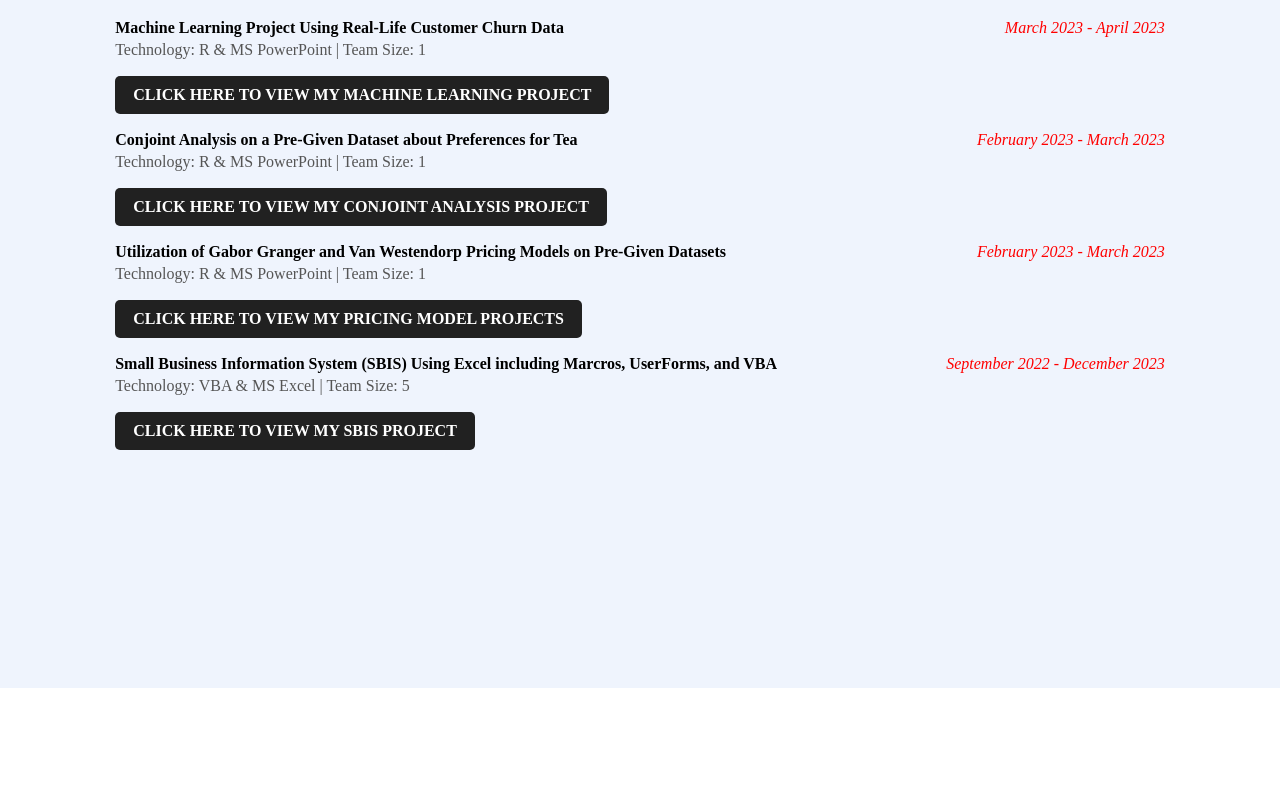
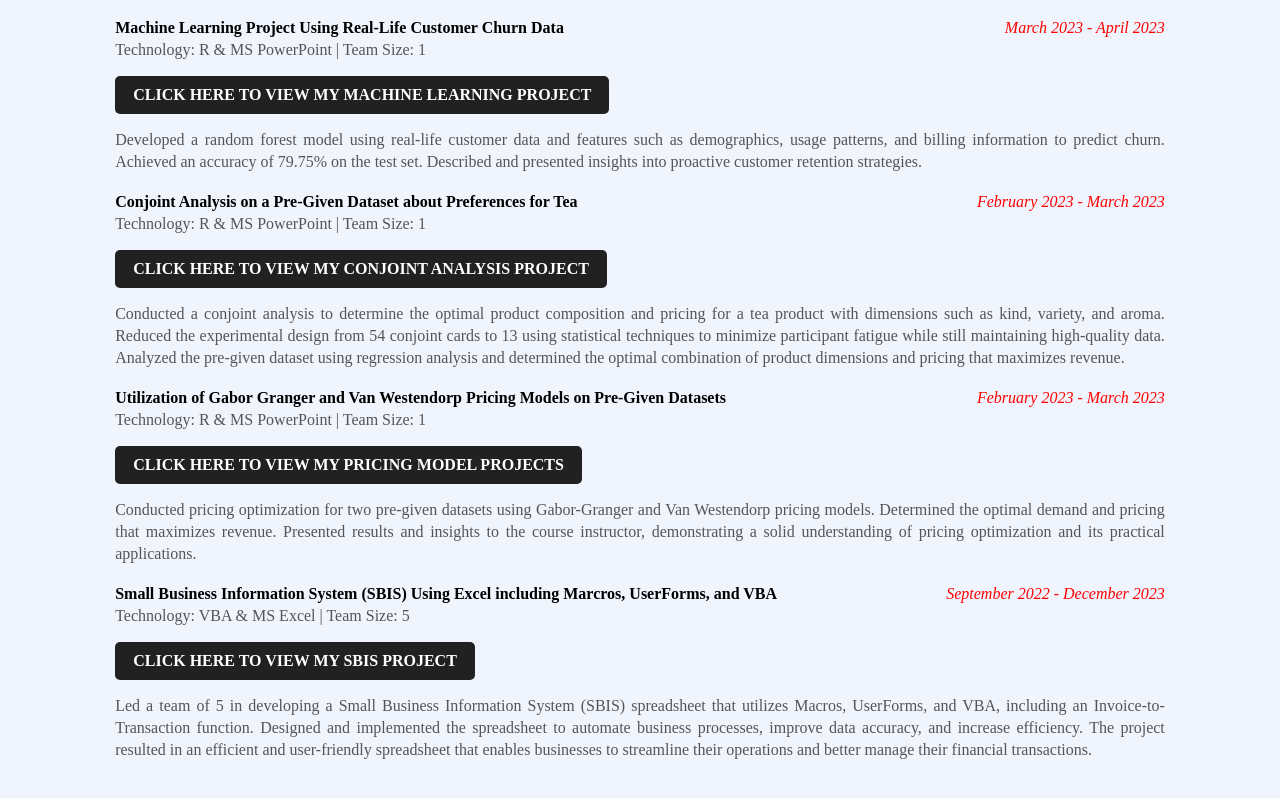
Before and after one commit to Nicholas1209/Nicholas1209.github.io, a plain HTML site: page portfolio.html in a window 1280 px wide. Shown: the part 352-1150 px from the top of the page. Before the commit the page ends 1040 px from the top, so only its background shows below. Drawn offline with Linux system fonts and the light colour scheme.

Commit message:
Changes to Resume and Portfolio

```diff
--- a/portfolio.html
+++ b/portfolio.html
@@ -7,7 +7,7 @@
 </head>
 
 <body>
-	<div class="hero2">
+	<div class="hero3">
 		<nav>
 		<a href="index.html">
 		<img src="img/logo.png" class="logo" alt="logo">
@@ -29,11 +29,19 @@
 			</p>
 			<a href="https://github.com/Nicholas1209/Machine_Learning.git">CLICK HERE TO VIEW MY MACHINE LEARNING PROJECT</a>
 			<p>
+			Developed a random forest model using real-life customer data and features such as demographics, usage patterns, and billing information to predict churn. Achieved an accuracy of 79.75% on the test set. Described and presented insights into proactive customer retention strategies.
+			</p>
+			<br>
+			<p>
 				<span class="black"><b>Conjoint Analysis on a Pre-Given Dataset about Preferences for Tea</b></span> <span class="date">February 2023 - March 2023</span>
 				<br>
 				Technology: R & MS PowerPoint | Team Size: 1
 			</p>
 			<a href="https://github.com/Nicholas1209/Conjoint_Analysis.git">CLICK HERE TO VIEW MY CONJOINT ANALYSIS PROJECT</a>
+			<p>
+			Conducted a conjoint analysis to determine the optimal product composition and pricing for a tea product with dimensions such as kind, variety, and aroma. Reduced the experimental design from 54 conjoint cards to 13 using statistical techniques to minimize participant fatigue while still maintaining high-quality data. Analyzed the pre-given dataset using regression analysis and determined the optimal combination of product dimensions and pricing that maximizes revenue.
+			</p>
+			<br>
 			<p>
 				<span class="black"><b>Utilization of Gabor Granger and Van Westendorp Pricing Models on Pre-Given Datasets</b></span> <span class="date">February 2023 - March 2023</span>
 				<br>
@@ -41,11 +49,18 @@
 			</p>
 			<a href="https://github.com/Nicholas1209/Pricing_Models.git">CLICK HERE TO VIEW MY PRICING MODEL PROJECTS</a>
 			<p>
+			Conducted pricing optimization for two pre-given datasets using Gabor-Granger and Van Westendorp pricing models. Determined the optimal demand and pricing that maximizes revenue. Presented results and insights to the course instructor, demonstrating a solid understanding of pricing optimization and its practical applications.
+			</p>
+			<br>
+			<p>
 				<span class="black"><b>Small Business Information System (SBIS) Using Excel including Marcros, UserForms, and VBA</b></span> <span class="date">September 2022 - December 2023</span>
 				<br>
 				Technology: VBA & MS Excel | Team Size: 5
 			</p>
 			<a href="https://github.com/Nicholas1209/SBIS.git">CLICK HERE TO VIEW MY SBIS PROJECT</a>
+			<p>
+			Led a team of 5 in developing a Small Business Information System (SBIS) spreadsheet that utilizes Macros, UserForms, and VBA, including an Invoice-to-Transaction function. Designed and implemented the spreadsheet to automate business processes, improve data accuracy, and increase efficiency. The project resulted in an efficient and user-friendly spreadsheet that enables businesses to streamline their operations and better manage their financial transactions.
+			</p>
 		</div>
 	</div>
 </body>
--- a/styles.css
+++ b/styles.css
@@ -18,6 +18,13 @@
 	position: absolute;
 	width: 100vw;
 	height: 130vh;
+	background: #eff4fd;
+}
+
+.hero3{
+	position: absolute;
+	width: 100vw;
+	height: 200vh;
 	background: #eff4fd;
 }
 
```
Also changed, not shown: 1 other file.
